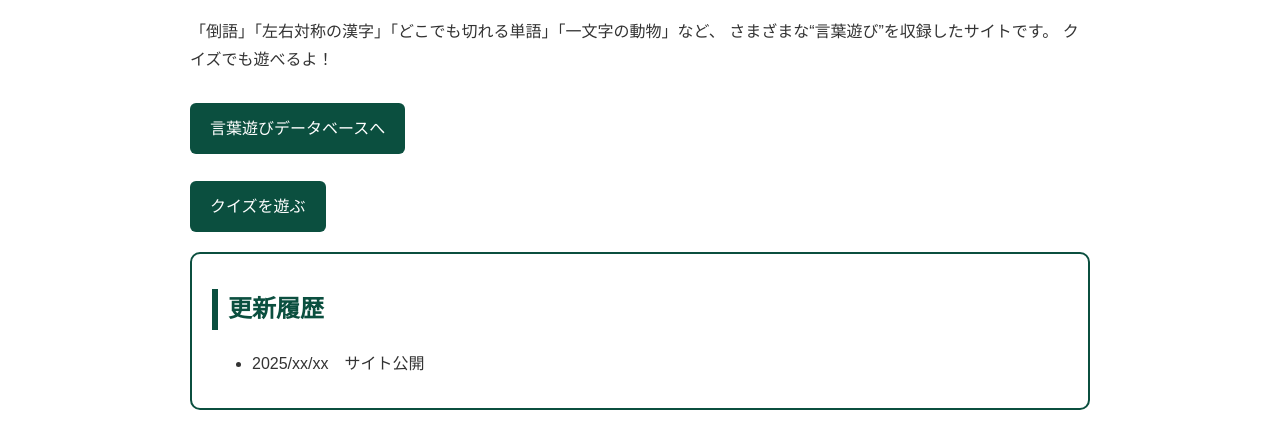
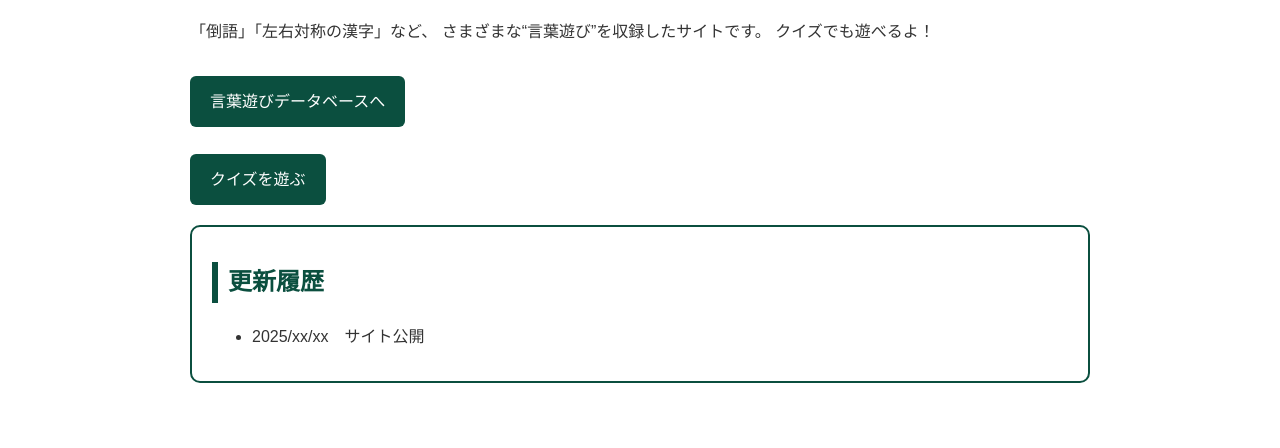
Before and after one commit to natsuto19/data, a plain HTML site: page index.html in a window 1280 px wide. Shown: the part 156-604 px from the top of the page. Drawn offline with Linux system fonts and the light colour scheme.

Commit message:
Update index.html

```diff
--- a/index.html
+++ b/index.html
@@ -17,7 +17,7 @@
 
         <h1>言葉遊びデータベース</h1>
         <p>
-            「倒語」「左右対称の漢字」「どこでも切れる単語」「一文字の動物」など、
+            「倒語」「左右対称の漢字」など、
             さまざまな“言葉遊び”を収録したサイトです。
             クイズでも遊べるよ！
         </p>
```
